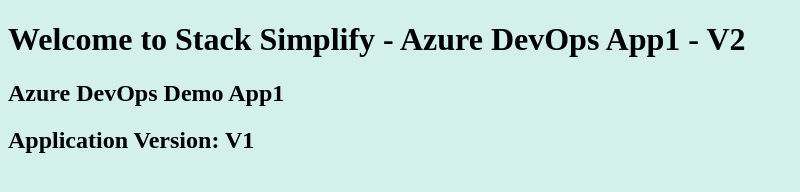
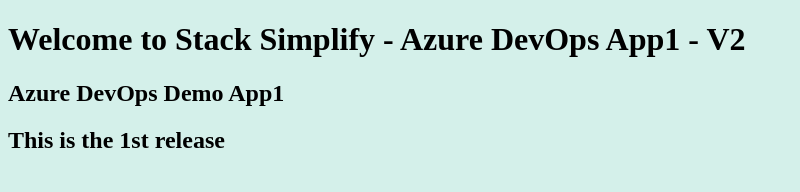
Before and after one commit to Aarishmd/azure-devops-aks-app1, a plain HTML site: page index.html in a window 1280 px wide. Shown: the whole page, without its empty margins (0-800 px from the left). Drawn offline with Linux system fonts and the light colour scheme.

Commit message:
index is modified

```diff
--- a/index.html
+++ b/index.html
@@ -3,6 +3,6 @@
    <body style="background-color:rgb(212, 240, 234);">
       <h1>Welcome to Stack Simplify - Azure DevOps App1 - V2</h1>
       <h2>Azure DevOps Demo App1</h2>
-      <h2>Application Version: V1</h2>
+      <h2>This is the 1st release </h2>
    </body>
 </html>
```
